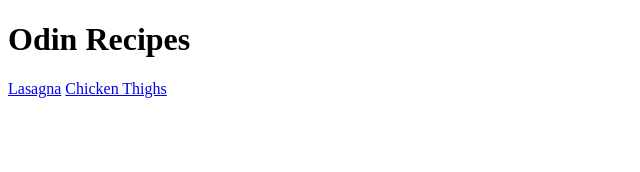
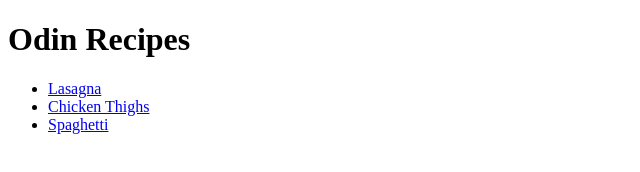
Before and after one commit to TheSeeker07/odin-recipes, a plain HTML site: page index.html in a window 1280 px wide. Shown: the whole page, without its empty margins (0-640 px from the left). Drawn offline with Linux system fonts and the light colour scheme.

Commit message:
Create spaghetti.html and edit index.html
Create spaghetti.html, insert image of spaghetti, and create
header. Create unordered list for index.html of recipes.

```diff
--- a/index.html
+++ b/index.html
@@ -7,7 +7,11 @@
 </head>
 <body>
     <h1>Odin Recipes</h1>
-    <a href="recipes/lasagna.html" target="_blank">Lasagna</a>
-    <a href="recipes/chicken_thighs.html" target="_blank">Chicken Thighs</a>
+    <ul>
+        <li><a href="recipes/lasagna.html" target="_blank">Lasagna</a></li>
+        <li><a href="recipes/chicken_thighs.html" target="_blank">Chicken Thighs</a></li>
+        <li><a href="recipes/spaghetti.html" target="_blank">Spaghetti</a></li>
+    </ul>
+
 </body>
 </html>
```
Also changed, not shown: recipes/spaghetti.html (added, +12 -0 lines).
